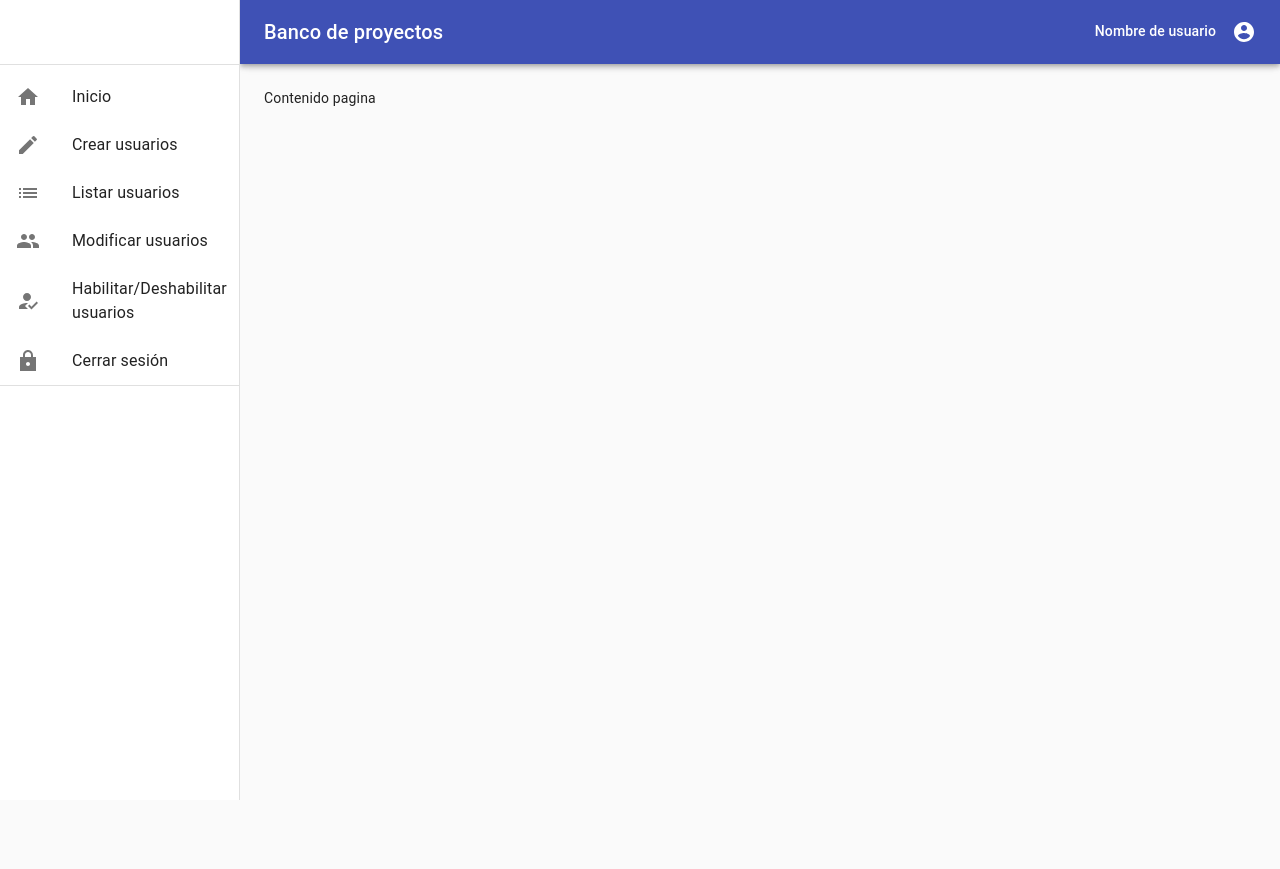
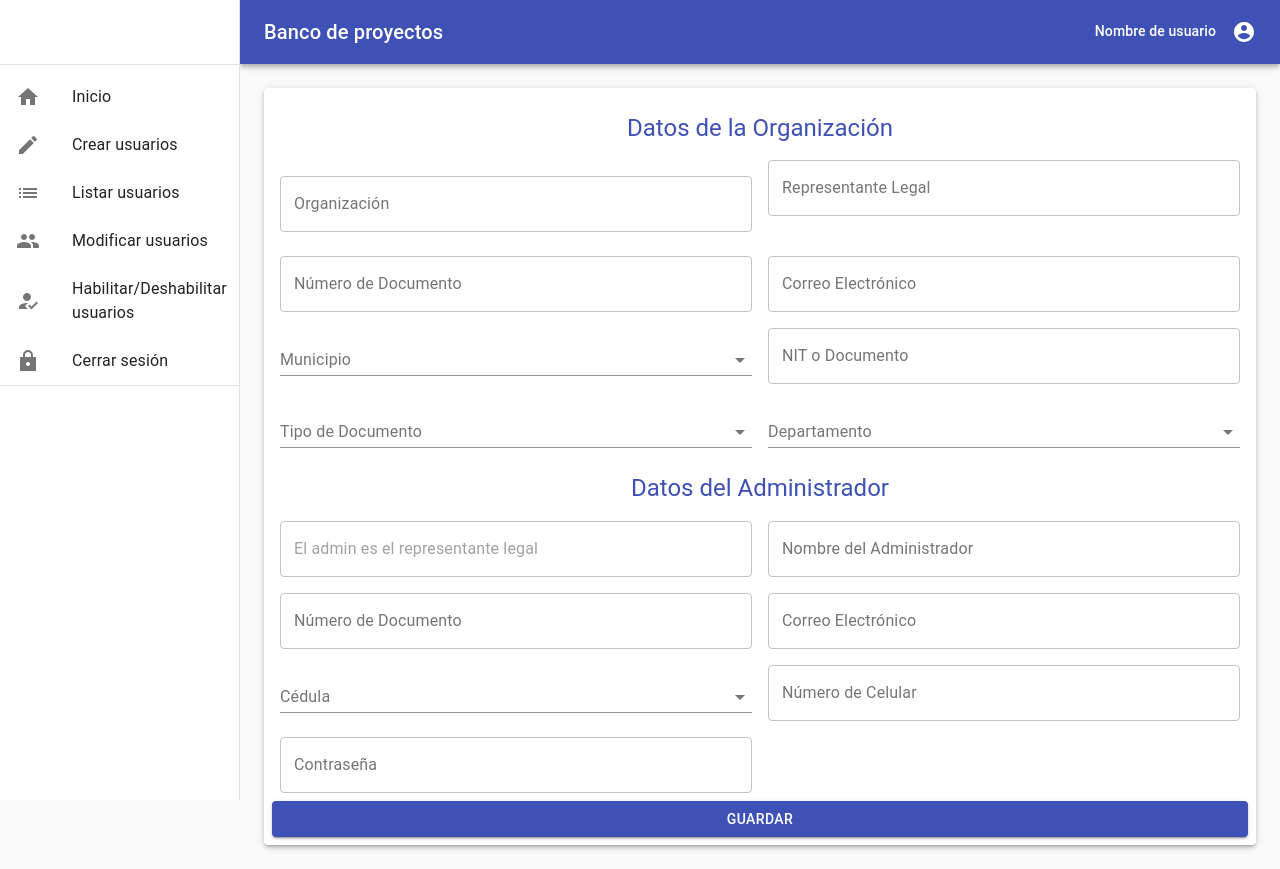
Before and after one commit to mosqueradvd/proyectoDocumentacion, a React app: page / in a window 1280 px wide. Before the commit the page ends 800 px from the top, so only its background shows below. Built offline with nearby package versions, Linux system fonts and the light colour scheme.

Commit message:
[FEATURE], Create user registration form

```diff
--- a/src/components/Container.jsx
+++ b/src/components/Container.jsx
@@ -2,6 +2,7 @@ import React, { useState } from "react";
 import { makeStyles, CssBaseline, Hidden } from "@material-ui/core";
 import Navbar from "./Navbar";
 import Drawers from "../components/Drawers";
+import UserRegistration from "../components/UserRegistration";
 const styles = makeStyles((theme) => ({
   root: {
     display: "flex",
@@ -10,6 +11,7 @@ const styles = makeStyles((theme) => ({
     flexGrow: 1,
     backgroundColor: theme.palette.background.default,
     padding: theme.spacing(3),
+    textAlign: "center",
   },
   toolbar: theme.mixins.toolbar,
 }));
@@ -33,7 +35,7 @@ const Container = () => {
 
       <div className={classes.content}>
         <div className={classes.toolbar}></div>
-        Contenido pagina
+        <UserRegistration />
       </div>
     </div>
   );
--- /dev/null
+++ b/src/components/UserRegistration.jsx
@@ -0,0 +1,224 @@
+import React from "react";
+import Button from "@material-ui/core/Button";
+import TextField from "@material-ui/core/TextField";
+import Typography from "@material-ui/core/Typography";
+
+import {
+  Paper,
+  Grid,
+  Select,
+  FormControl,
+  InputLabel,
+  MenuItem,
+  Menu,
+} from "@material-ui/core";
+import { makeStyles } from "@material-ui/core/styles";
+
+const useStyles = makeStyles((theme) => ({
+  root: {
+    flexGrow: 1,
+  },
+  paper: {
+    padding: theme.spacing(2),
+  },
+  form: {
+    width: "100%",
+  },
+  formControl: {
+    minWidth: "100%",
+  },
+  selectInput: {
+    minWidth: 100,
+  },
+  titles: {
+    width: "100%",
+    marginTop: theme.spacing(2),
+  },
+  TextField: {
+    margin: "normal",
+  },
+}));
+
+const UserRegistration = () => {
+  const classes = useStyles();
+
+  return (
+    <>
+      <div className={classes.root}>
+        <Paper elevation={3} className={classes.paper}>
+          <Grid container spacing={2}>
+            <div className={classes.titles}>
+              <Typography
+                color="primary"
+                component="h1"
+                variant="h5"
+                gutterBottom
+              >
+                Datos de la Organización
+              </Typography>
+            </div>
+
+            <Grid item xs={12} sm={6} md={6}>
+              <TextField
+                id="outlined-basic"
+                label="Organización"
+                variant="outlined"
+                fullWidth
+                margin="normal"
+              />
+            </Grid>
+
+            <Grid item xs={12} sm={6} md={6}>
+              <TextField
+                id="outlined-basic"
+                label="Representante Legal"
+                variant="outlined"
+                fullWidth
+              />
+            </Grid>
+
+            <Grid item xs={12} sm={6} md={6}>
+              <TextField
+                id="outlined-basic"
+                label="Número de Documento"
+                variant="outlined"
+                fullWidth
+              />
+            </Grid>
+
+            <Grid item xs={12} sm={6} md={6}>
+              <TextField
+                id="outlined-basic"
+                label="Correo Electrónico"
+                variant="outlined"
+                fullWidth
+              />
+            </Grid>
+
+            <Grid item xs={12} sm={6} md={6}>
+              <FormControl className={classes.formControl}>
+                <InputLabel>Municipio</InputLabel>
+                <Select className={classes.selectInput}>
+                  <MenuItem>Tangua</MenuItem>
+                  <MenuItem>Tangua</MenuItem>
+                  <MenuItem>Tangua</MenuItem>
+                  <MenuItem>Tangua</MenuItem>
+                </Select>
+              </FormControl>
+            </Grid>
+
+            <Grid item xs={12} sm={6} md={6}>
+              <TextField
+                id="outlined-basic"
+                label="NIT o Documento"
+                variant="outlined"
+                fullWidth
+              />
+            </Grid>
+
+            <Grid item xs={12} sm={6} md={6}>
+              <FormControl className={classes.formControl}>
+                <InputLabel>Tipo de Documento</InputLabel>
+                <Select className={classes.selectInput}>
+                  <MenuItem>Cédula</MenuItem>
+                  <MenuItem>T.I</MenuItem>
+                  <MenuItem>Cédula de Extranjería</MenuItem>
+                </Select>
+              </FormControl>
+            </Grid>
+
+            <Grid item xs={12} sm={6} md={6}>
+              <FormControl className={classes.formControl}>
+                <InputLabel>Departamento</InputLabel>
+                <Select className={classes.selectInput}>
+                  <MenuItem>Nariño</MenuItem>
+                  <MenuItem>Nariño</MenuItem>
+                  <MenuItem>Nariño</MenuItem>
+                </Select>
+              </FormControl>
+            </Grid>
+
+            <div className={classes.titles}>
+              <Typography
+                color="primary"
+                component="h1"
+                variant="h5"
+                gutterBottom
+              >
+                Datos del Administrador
+              </Typography>
+            </div>
+
+            <Grid item xs={12} sm={6} md={6}>
+              <TextField
+                placeholder="El admin es el representante legal"
+                variant="outlined"
+                fullWidth
+              />
+            </Grid>
+
+            <Grid item xs={12} sm={6} md={6}>
+              <TextField
+                label="Nombre del Administrador"
+                variant="outlined"
+                fullWidth
+              />
+            </Grid>
+
+            <Grid item xs={12} sm={6} md={6}>
+              <TextField
+                label="Número de Documento"
+                variant="outlined"
+                fullWidth
+              />
+            </Grid>
+
+            <Grid item xs={12} sm={6} md={6}>
+              <TextField
+                id="outlined-basic"
+                label="Correo Electrónico"
+                variant="outlined"
+                fullWidth
+              />
+            </Grid>
+
+            <Grid item xs={12} sm={6} md={6}>
+              <FormControl className={classes.formControl}>
+                <InputLabel variant="standard">Cédula</InputLabel>
+                <Select className={classes.selectInput}>
+                  <MenuItem>Cédula</MenuItem>
+                  <MenuItem>T.I</MenuItem>
+                  <MenuItem>Cédula de Extranjería</MenuItem>
+                </Select>
+              </FormControl>
+            </Grid>
+
+            <Grid item xs={12} sm={6} md={6}>
+              <TextField
+                label="Número de Celular"
+                variant="outlined"
+                fullWidth
+              />
+            </Grid>
+
+            <Grid item xs={12} sm={6} md={6}>
+              <TextField
+                label="Contraseña"
+                id="standard-password-input"
+                type="password"
+                variant="outlined"
+                fullWidth
+              />
+            </Grid>
+
+            <Button color="primary" variant="contained" fullWidth>
+              guardar
+            </Button>
+          </Grid>
+        </Paper>
+      </div>
+    </>
+  );
+};
+
+export default UserRegistration;
```
